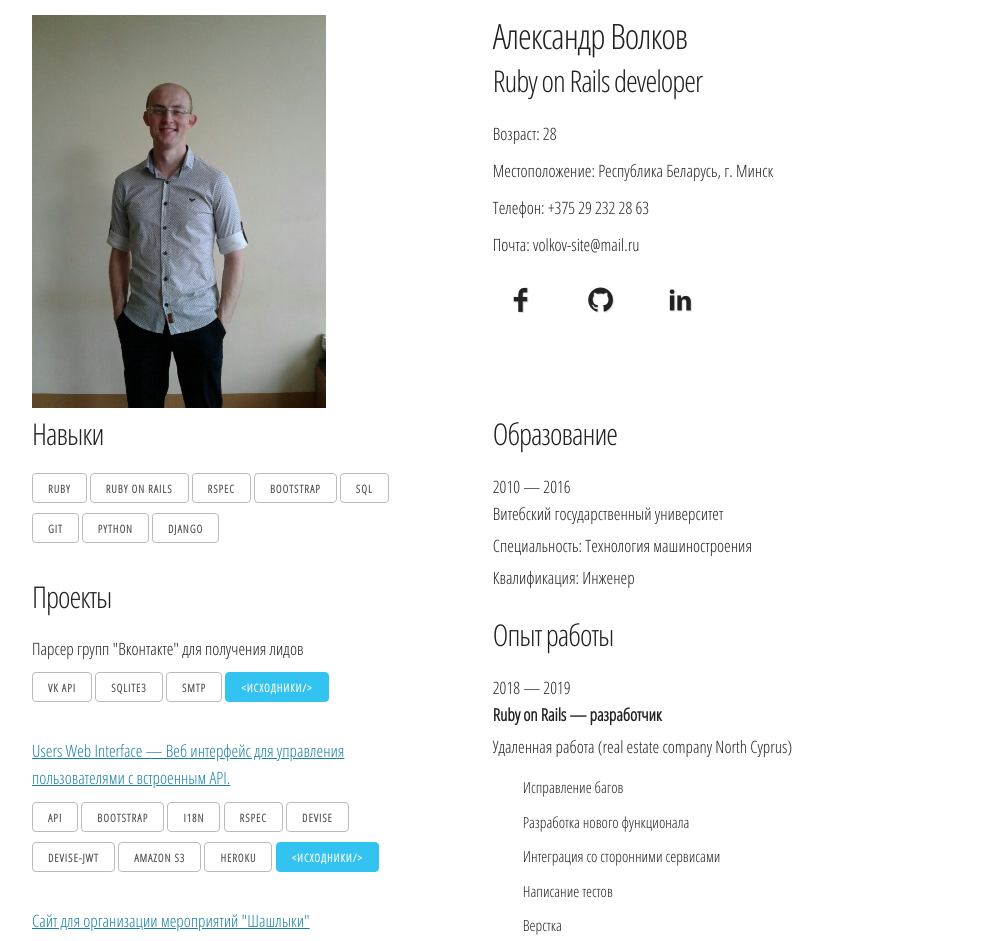
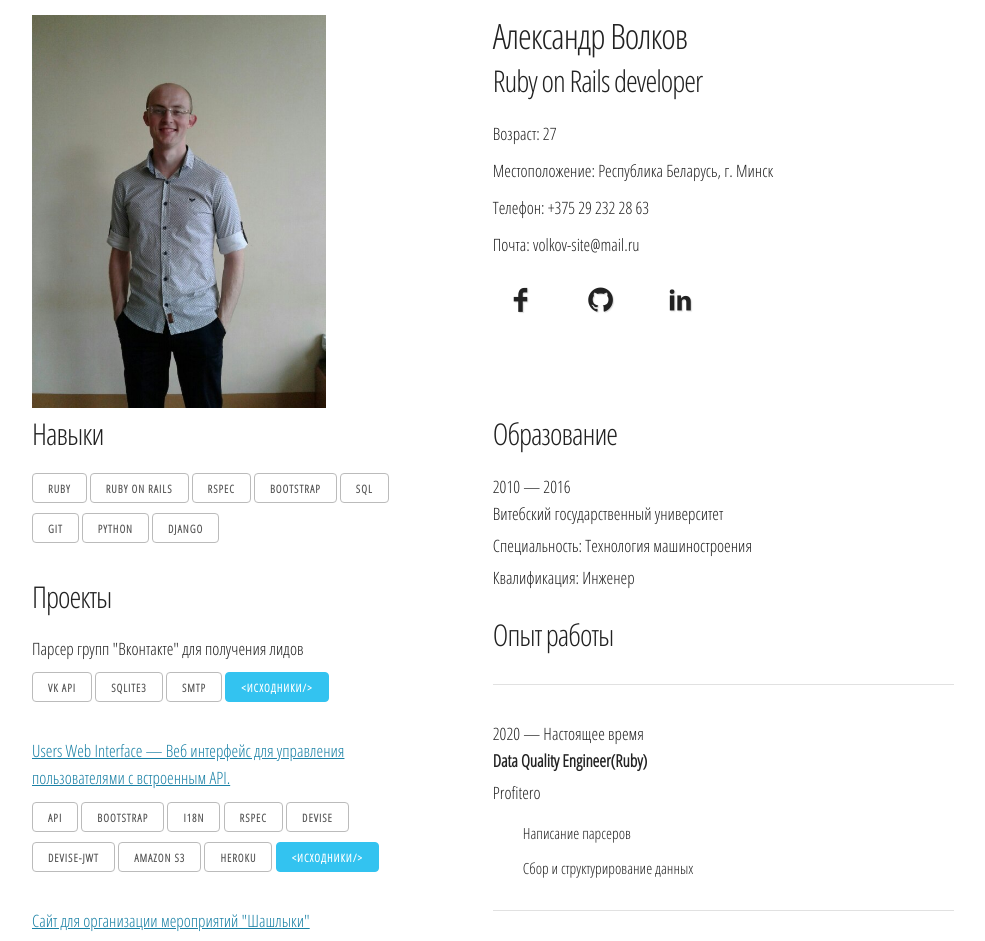
Before and after one commit to aliaksandr-volkau/cv, a plain HTML site: page index.html in a window 1280 px wide. Shown: the top 941 px of the page, without its empty margins (128-1113 px from the left). Drawn offline with Linux system fonts and the light colour scheme.

Commit message:
update age, update job experience

```diff
--- a/index.html
+++ b/index.html
@@ -24,28 +24,11 @@
         <h1 itemprop="name">Александр Волков</h1>
         <h2 itemprop="jobTitle">Ruby on Rails developer</h2>
         <ul itemprop="address" itemscope itemtype="http://schema.org/PostalAddress">
-          <li>Возраст: <span id="placeholder"></span></li>
+          <li>Возраст: 27</li>
           <li itemprop="addressLocality">Местоположение: Республика Беларусь, г. Минск</li>
           <li itemprop="telephone">Телефон: +375 29 232 28 63</li>
           <li itemprop="email">Почта: volkov-site@mail.ru</li>
         </ul>
-        <script>
-          var DOB = "November 11, 1992";
-          var millisecondsBetweenDOBAnd1970 = Date.parse(DOB);
-          var millisecondsBetweenNowAnd1970 = Date.now();
-          var ageInMilliseconds = millisecondsBetweenNowAnd1970-millisecondsBetweenDOBAnd1970;
-
-          var milliseconds = ageInMilliseconds;
-          var second = 1000;
-          var minute = second*60;
-          var hour = minute*60;
-          var day = hour*24;
-          var year = day*365;
-
-          var years = Math.round(milliseconds/year);
-
-          document.getElementById('placeholder').innerHTML = years;
-        </script>
         <div class="row social">
           <div class="two columns"><a href="https://www.facebook.com/aleksander.batumi" target="_blank"><span class="icon-facebook"></span></a></div>
           <div class="two columns"><a href="https://github.com/fixel92" target="_blank"><span class="icon-github-circled"></span></a></div>
@@ -149,6 +132,17 @@
         </ul>
         <h2>Опыт работы</h2>
         <ul>
+          <hr>
+          <li>
+            2020 — Настоящее время
+            <p><strong>Data Quality Engineer(Ruby)</strong></p>
+            Profitero
+            <ul>
+              <li>Написание парсеров</li>
+              <li>Сбор и структурирование данных</li>
+            </ul>
+          </li>
+          <hr>
           <li>
             2018 — 2019
             <p><strong>Ruby on Rails — разработчик</strong></p>
@@ -161,6 +155,7 @@
               <li>Верстка</li>
             </ul>
           </li>
+          <hr>
           <li>
             2017 —  2018
             <p> <strong>Python — разработчик</strong></p>
@@ -172,6 +167,7 @@
               <li>Написание скриптов для автоматической подачи объявлений на сайтах</li>
             </ul>
           </li>
+          <hr>
         </ul>
       </div>
     </div>
```
